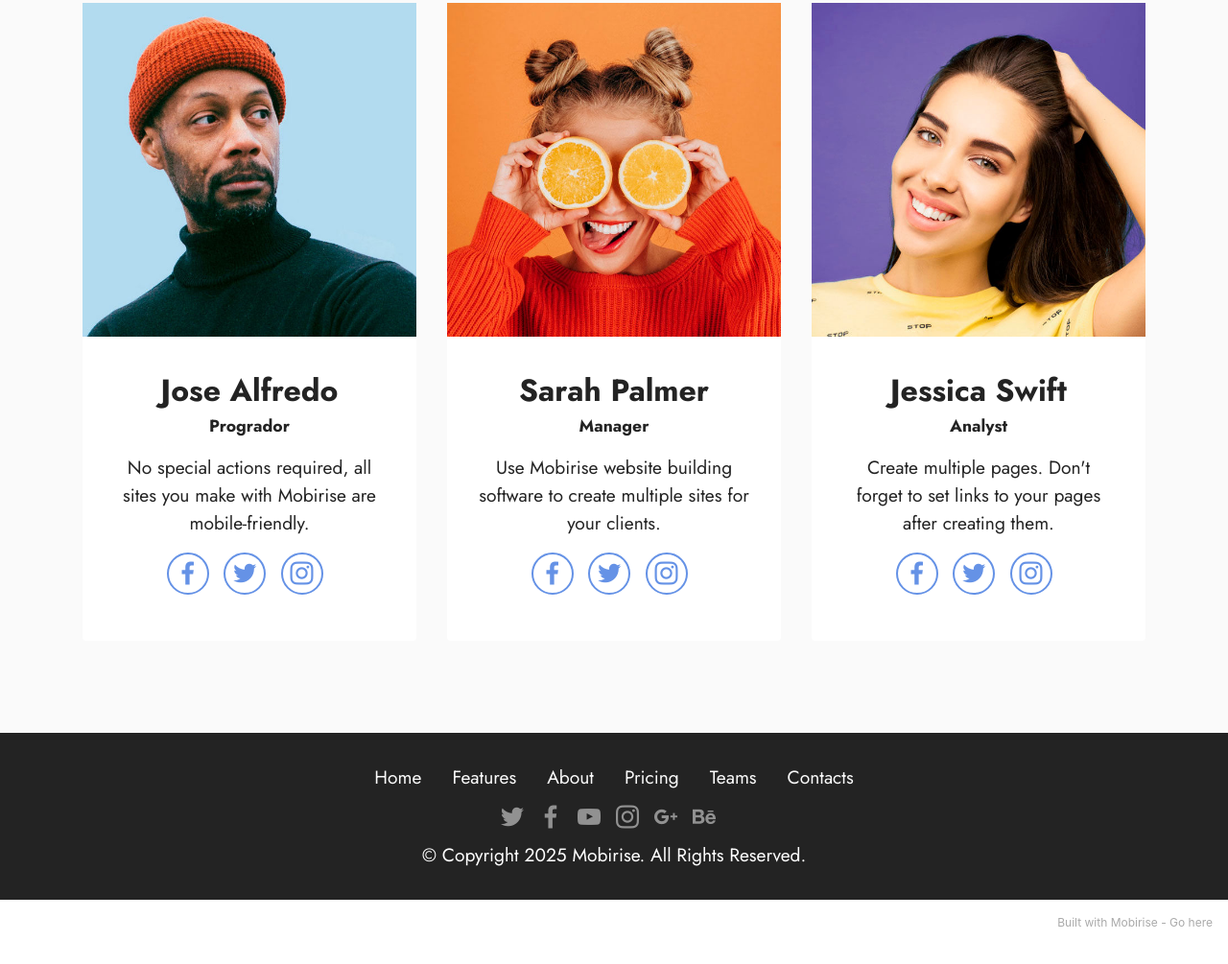
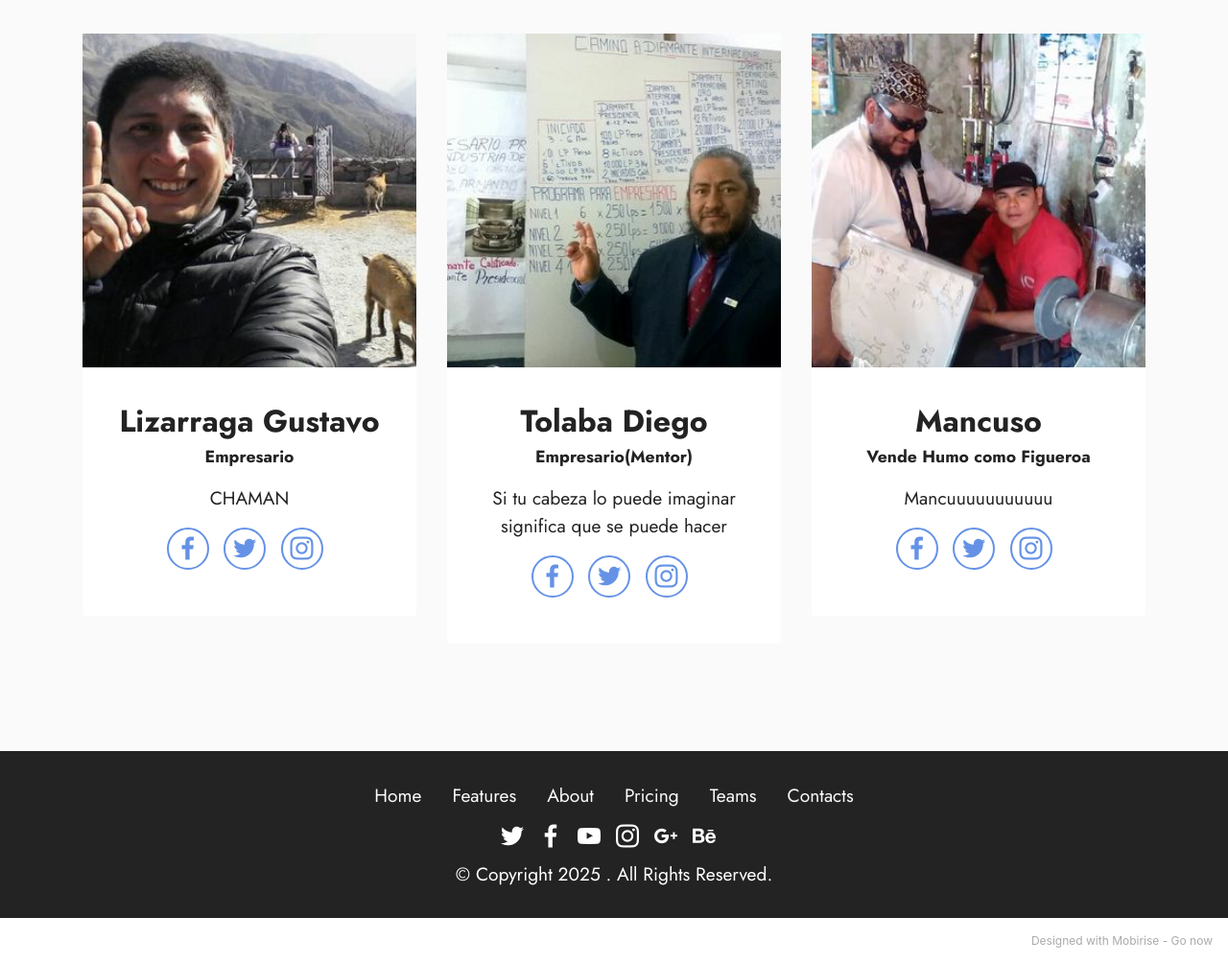
Before and after one commit to AnaBruno2/ComidasRapidas, a plain HTML site: page page2.html in a window 1280 px wide. Shown: the part 178-1183 px from the top of the page at 96% size. Drawn offline with Linux system fonts and the light colour scheme; files whose address does not match are found by name.

Commit message:
Cambios para chaman

```diff
--- a/assets/images/hashes.json
+++ b/assets/images/hashes.json
@@ -1 +1 @@
-{"/LXNxHyefuUajKQCIrN2Iw==":"mbr-1920x1440.png","krQhURdpyHRwvSiCTAYepw==":"mbr-1256x838.jpg","bPea1FME58YDxZkUmaJRcw==":"mbr-596x397.jpg","wyZaTgR8X9VGejiCPXwvXw==":"mbr-1-596x397.jpg","Vc1xUkFyLcAR9N+01/9SPw==":"mbr-596x398.jpg","uFw90vyzVZ5gYQmyUIRbrQ==":"mbr-2-596x397.jpg","BbnwYTQ/mwRikIuzWrx5wQ==":"mbr-3-596x397.jpg","yj65sRuI116jFLEwblFzpQ==":"mbr-4-596x397.jpg","5oPK1SFHulevFYkrYKzJZA==":"mbr-596x447.jpg","avvqA70996b1K9wVBqlPyw==":"mbr-596x401.jpg","KonTLiEUyrslutBRFAYAsQ==":"mbr-596x401.jpeg","pOu5RVJOYUVtoRmCFCuY7Q==":"mbr-1920x1280.jpg","yhM3E1ZFr8dF18pJX8fqCw==":"mbr-1256x837.jpg","w83uDO7df7KKhPdDldUGYg==":"mbr-1-1920x1280.jpg","7+IaZveUPgj7KRGNlBTXbw==":"mbr-816x544.jpg","tCpP3Zby51T46L6MmgZSgA==":"mbr-1-816x544.jpg","lwgOQaWOCTYj+S01nb8m8g==":"mbr-816x524.jpg","8cRf2rMsVHRj++7zzvhg6w==":"mbr-198x198.jpg","hvxIYJbHmr3+Fqg1rCxUZQ==":"mbr-1256x829.jpg","RUVnwDy0zR9/Gsxt7Ohqjw==":"jugo-de-pelon.jpg","qiGe9f6rmmdtmqNKbozG5A==":"jugo-de-pelon.jpeg","y2NUcYl4760uZtsH9wQcxQ==":"sopa-de-mani.jpg"}
+{"/LXNxHyefuUajKQCIrN2Iw==":"mbr-1920x1440.png","krQhURdpyHRwvSiCTAYepw==":"mbr-1256x838.jpg","bPea1FME58YDxZkUmaJRcw==":"mbr-596x397.jpg","wyZaTgR8X9VGejiCPXwvXw==":"mbr-1-596x397.jpg","Vc1xUkFyLcAR9N+01/9SPw==":"mbr-596x398.jpg","uFw90vyzVZ5gYQmyUIRbrQ==":"mbr-2-596x397.jpg","BbnwYTQ/mwRikIuzWrx5wQ==":"mbr-3-596x397.jpg","yj65sRuI116jFLEwblFzpQ==":"mbr-4-596x397.jpg","5oPK1SFHulevFYkrYKzJZA==":"mbr-596x447.jpg","avvqA70996b1K9wVBqlPyw==":"mbr-596x401.jpg","KonTLiEUyrslutBRFAYAsQ==":"mbr-596x401.jpeg","pOu5RVJOYUVtoRmCFCuY7Q==":"mbr-1920x1280.jpg","yhM3E1ZFr8dF18pJX8fqCw==":"mbr-1256x837.jpg","w83uDO7df7KKhPdDldUGYg==":"mbr-1-1920x1280.jpg","7+IaZveUPgj7KRGNlBTXbw==":"mbr-816x544.jpg","tCpP3Zby51T46L6MmgZSgA==":"mbr-1-816x544.jpg","lwgOQaWOCTYj+S01nb8m8g==":"mbr-816x524.jpg","8cRf2rMsVHRj++7zzvhg6w==":"mbr-198x198.jpg","hvxIYJbHmr3+Fqg1rCxUZQ==":"mbr-1256x829.jpg","RUVnwDy0zR9/Gsxt7Ohqjw==":"jugo-de-pelon.jpg","qiGe9f6rmmdtmqNKbozG5A==":"jugo-de-pelon.jpeg","y2NUcYl4760uZtsH9wQcxQ==":"sopa-de-mani.jpg","XSi1vHZCqbxwYFxc2fwWpg==":"costeleta-con-papas.jpg","/uDETbTiLtRgkBNb8dwbQA==":"sopa-de-mani.jpeg","qM+w3zCfgfYWeCjWIM1opw==":"costeleta-con-papas.jpeg","mlAvWeoh+TdiaatyrHvJxA==":"costeleta-con-papas-1.jpg","lsblebhCMQcE96r+DEetqQ==":"costeleta2.jpg","MJ45PECcgx/Q2WnO/kp6og==":"chamn.jpg","PT4zXoHhYP0DW7l4n/aGjQ==":"tolaba.jpg","vUe599NHgh8cubQeAxjCqQ==":"mancu.jpg"}
--- a/assets/mobirise/css/mbr-additional.css
+++ b/assets/mobirise/css/mbr-additional.css
@@ -918,6 +918,11 @@ a {
 .cid-sFCw1qGFAI .navbar.collapsed.opened .dropdown-menu {
   top: 0;
 }
+@media (min-width: 992px) {
+  .cid-sFCw1qGFAI .navbar.collapsed.opened:not(.navbar-short) .navbar-collapse {
+    max-height: calc(98.5vh - 3rem);
+  }
+}
 .cid-sFCw1qGFAI .navbar.collapsed .dropdown-menu .dropdown-submenu {
   left: 0 !important;
 }
@@ -1381,6 +1386,11 @@ a {
 .cid-sFCw1qGFAI .navbar.collapsed.opened .dropdown-menu {
   top: 0;
 }
+@media (min-width: 992px) {
+  .cid-sFCw1qGFAI .navbar.collapsed.opened:not(.navbar-short) .navbar-collapse {
+    max-height: calc(98.5vh - 3rem);
+  }
+}
 .cid-sFCw1qGFAI .navbar.collapsed .dropdown-menu .dropdown-submenu {
   left: 0 !important;
 }
@@ -1818,6 +1828,11 @@ a {
 .cid-sFCw1qGFAI .navbar.collapsed.opened .dropdown-menu {
   top: 0;
 }
+@media (min-width: 992px) {
+  .cid-sFCw1qGFAI .navbar.collapsed.opened:not(.navbar-short) .navbar-collapse {
+    max-height: calc(98.5vh - 3rem);
+  }
+}
 .cid-sFCw1qGFAI .navbar.collapsed .dropdown-menu .dropdown-submenu {
   left: 0 !important;
 }
@@ -2036,8 +2051,8 @@ a {
   }
 }
 .cid-sNUCb405JZ {
-  padding-top: 6rem;
-  padding-bottom: 6rem;
+  padding-top: 8rem;
+  padding-bottom: 7rem;
   background: #fafafa;
 }
 .cid-sNUCb405JZ .team-card {
--- a/page2.html
+++ b/page2.html
@@ -33,7 +33,11 @@
     <nav class="navbar navbar-dropdown navbar-expand-lg">
         <div class="container">
             <div class="navbar-brand">
+                <span class="navbar-logo">
 
+                        <img src="assets/images/logo.png" alt="" style="height: 3rem;">
+
+                </span>
                 <span class="navbar-caption-wrap"><a class="navbar-caption text-success display-5" href="https://mobiri.se">&nbsp;Comidas Rapidas</a></span>
             </div>
             <button class="navbar-toggler" type="button" data-toggle="collapse" data-bs-toggle="collapse" data-target="#navbarSupportedContent" data-bs-target="#navbarSupportedContent" aria-controls="navbarNavAltMarkup" aria-expanded="false" aria-label="Toggle navigation">
@@ -62,37 +66,32 @@
     <div class="container">
         <div class="row justify-content-center">
             <div class="col-12">
-                <h3 class="mbr-section-title mbr-fonts-style align-center mb-4 display-2">
-                    <strong>Our team</strong>
-                </h3>
+                <h3 class="mbr-section-title mbr-fonts-style align-center mb-4 display-2">WOOOO CHAMAN</h3>
 
             </div>
             <div class="col-sm-6 col-lg-4">
                 <div class="card-wrap">
                     <div class="image-wrap">
-                        <img src="assets/images/team1.jpg">
+                        <img src="assets/images/chamn.jpg" alt="">
                     </div>
                     <div class="content-wrap">
-                        <h5 class="mbr-section-title card-title mbr-fonts-style align-center m-0 display-5"><strong>Jose Alfredo</strong></h5>
-                        <h6 class="mbr-role mbr-fonts-style align-center mb-3 display-4">
-                            <strong>Progrador</strong></h6>
-                        <p class="card-text mbr-fonts-style align-center display-7">
-                            No special actions required, all sites you make with Mobirise are mobile-friendly.
-                        </p>
+                        <h5 class="mbr-section-title card-title mbr-fonts-style align-center m-0 display-5"><strong>Lizarraga Gustavo</strong></h5>
+                        <h6 class="mbr-role mbr-fonts-style align-center mb-3 display-4"><strong>Empresario</strong></h6>
+                        <p class="card-text mbr-fonts-style align-center display-7">CHAMAN</p>
                         <div class="social-row display-7">
                             <div class="soc-item">
-                                <a href="https://www.facebook.com/Mobirise/" target="_blank">
-                                    <span class="mbr-iconfont socicon socicon-facebook"></span>
+                                <a href="https://www.facebook.com/gustavoalejandro.lizarraga.3" target="_blank">
+                                    <span class="mbr-iconfont socicon-facebook socicon"></span>
                                 </a>
                             </div>
                             <div class="soc-item">
-                                <a href="https://twitter.com/mobirise" target="_blank">
-                                    <span class="mbr-iconfont socicon socicon-twitter"></span>
+                                <a href="https://www.facebook.com/gustavoalejandro.lizarraga.3" target="_blank">
+                                    <span class="mbr-iconfont socicon-twitter socicon"></span>
                                 </a>
                             </div>
                             <div class="soc-item">
-                                <a href="https://instagram.com/mobirise" target="_blank">
-                                    <span class="mbr-iconfont socicon socicon-instagram"></span>
+                                <a href="https://www.facebook.com/gustavoalejandro.lizarraga.3" target="_blank">
+                                    <span class="mbr-iconfont socicon-instagram socicon"></span>
                                 </a>
                             </div>
 
@@ -106,33 +105,27 @@
             <div class="col-sm-6 col-lg-4">
                 <div class="card-wrap">
                     <div class="image-wrap">
-                        <img src="assets/images/team2.jpg">
+                        <img src="assets/images/tolaba.jpg" alt="">
                     </div>
                     <div class="content-wrap">
-                        <h5 class="mbr-section-title card-title mbr-fonts-style align-center m-0 display-5">
-                            <strong>Sarah Palmer</strong>
-                        </h5>
-                        <h6 class="mbr-role mbr-fonts-style align-center mb-3 display-4">
-                            <strong>Manager</strong>
-                        </h6>
-                        <p class="card-text mbr-fonts-style align-center display-7">
-                            Use Mobirise website building software to create multiple sites for your clients.
-                        </p>
+                        <h5 class="mbr-section-title card-title mbr-fonts-style align-center m-0 display-5"><strong>Tolaba Diego</strong></h5>
+                        <h6 class="mbr-role mbr-fonts-style align-center mb-3 display-4"><strong>Empresario(Mentor)</strong></h6>
+                        <p class="card-text mbr-fonts-style align-center display-7">Si tu cabeza lo puede imaginar significa que se puede hacer</p>
                         <div class="social-row display-7">
                             <div class="soc-item">
-                                <a href="https://www.facebook.com/Mobirise/" target="_blank">
-                                    <span class="mbr-iconfont socicon socicon-facebook"></span>
-                                </a>
+
+                                    <a href="https://www.facebook.com/diegoarmando.tolaba.7"><span class="mbr-iconfont socicon-facebook socicon"></span></a>
+
                             </div>
                             <div class="soc-item">
-                                <a href="https://twitter.com/mobirise" target="_blank">
-                                    <span class="mbr-iconfont socicon socicon-twitter"></span>
-                                </a>
+
+                                    <span class="mbr-iconfont socicon-twitter socicon"></span>
+
                             </div>
                             <div class="soc-item">
-                                <a href="https://instagram.com/mobirise" target="_blank">
-                                    <span class="mbr-iconfont socicon socicon-instagram"></span>
-                                </a>
+
+                                    <span class="mbr-iconfont socicon-instagram socicon"></span>
+
                             </div>
 
 
@@ -145,33 +138,27 @@
             <div class="col-sm-6 col-lg-4">
                 <div class="card-wrap">
                     <div class="image-wrap">
-                        <img src="assets/images/team3.jpg">
+                        <img src="assets/images/mancu.jpg" alt="">
                     </div>
                     <div class="content-wrap">
-                        <h5 class="mbr-section-title card-title mbr-fonts-style align-center m-0 display-5">
-                            <strong>Jessica Swift</strong>
-                        </h5>
-                        <h6 class="mbr-role mbr-fonts-style align-center mb-3 display-4">
-                            <strong>Analyst</strong>
-                        </h6>
-                        <p class="card-text mbr-fonts-style align-center display-7">
-                            Create multiple pages. Don't forget to set links to your pages after creating them.
-                        </p>
+                        <h5 class="mbr-section-title card-title mbr-fonts-style align-center m-0 display-5"><strong>Mancuso</strong></h5>
+                        <h6 class="mbr-role mbr-fonts-style align-center mb-3 display-4"><strong>Vende Humo como Figueroa</strong></h6>
+                        <p class="card-text mbr-fonts-style align-center display-7">Mancuuuuuuuuuuu</p>
                         <div class="social-row display-7">
                             <div class="soc-item">
-                                <a href="https://www.facebook.com/Mobirise/" target="_blank">
-                                    <span class="mbr-iconfont socicon socicon-facebook"></span>
-                                </a>
+
+                                    <span class="mbr-iconfont socicon-facebook socicon"></span>
+
                             </div>
                             <div class="soc-item">
-                                <a href="https://twitter.com/mobirise" target="_blank">
-                                    <span class="mbr-iconfont socicon socicon-twitter"></span>
-                                </a>
+
+                                    <span class="mbr-iconfont socicon-twitter socicon"></span>
+
                             </div>
                             <div class="soc-item">
-                                <a href="https://instagram.com/mobirise" target="_blank">
-                                    <span class="mbr-iconfont socicon socicon-instagram"></span>
-                                </a>
+
+                                    <span class="mbr-iconfont socicon-instagram socicon"></span>
+
                             </div>
 
 
@@ -212,39 +199,39 @@
 
 
                 <div class="soc-item">
-                        <a href="https://twitter.com/mobirise" target="_blank">
-                            <span class="socicon-twitter socicon mbr-iconfont mbr-iconfont-social"></span>
-                        </a>
+
+                            <span class="mbr-iconfont mbr-iconfont-social socicon-twitter socicon"></span>
+
                     </div><div class="soc-item">
-                        <a href="https://www.facebook.com/pages/Mobirise/1616226671953247" target="_blank">
-                            <span class="socicon-facebook socicon mbr-iconfont mbr-iconfont-social"></span>
-                        </a>
+
+                            <span class="mbr-iconfont mbr-iconfont-social socicon-facebook socicon"></span>
+
                     </div><div class="soc-item">
-                        <a href="https://www.youtube.com/c/mobirise" target="_blank">
-                            <span class="socicon-youtube socicon mbr-iconfont mbr-iconfont-social"></span>
-                        </a>
+
+                            <span class="mbr-iconfont mbr-iconfont-social socicon-youtube socicon"></span>
+
                     </div><div class="soc-item">
-                        <a href="https://instagram.com/mobirise" target="_blank">
-                            <span class="socicon-instagram socicon mbr-iconfont mbr-iconfont-social"></span>
-                        </a>
+
+                            <span class="mbr-iconfont mbr-iconfont-social socicon-instagram socicon"></span>
+
                     </div><div class="soc-item">
-                        <a href="https://plus.google.com/u/0/+Mobirise" target="_blank">
-                            <span class="socicon-googleplus socicon mbr-iconfont mbr-iconfont-social"></span>
-                        </a>
+
+                            <span class="mbr-iconfont mbr-iconfont-social socicon-googleplus socicon"></span>
+
                     </div><div class="soc-item">
-                        <a href="https://www.behance.net/Mobirise" target="_blank">
-                            <span class="socicon-behance socicon mbr-iconfont mbr-iconfont-social"></span>
-                        </a>
+
+                            <span class="mbr-iconfont mbr-iconfont-social socicon-behance socicon"></span>
+
                     </div></div>
             </div>
             <div class="row row-copirayt">
                 <p class="mbr-text mb-0 mbr-fonts-style mbr-white align-center display-7">
-                    © Copyright 2025 Mobirise. All Rights Reserved.
+                    © Copyright 2025 . All Rights Reserved.
                 </p>
             </div>
         </div>
     </div>
-</section><section style="background-color: #fff; font-family: -apple-system, BlinkMacSystemFont, 'Segoe UI', 'Roboto', 'Helvetica Neue', Arial, sans-serif; color:#aaa; font-size:12px; padding: 0; align-items: center; display: flex;"><a href="https://mobirise.site/q" style="flex: 1 1; height: 3rem; padding-left: 1rem;"></a><p style="flex: 0 0 auto; margin:0; padding-right:1rem;">Built with Mobirise - <a href="https://mobirise.site/l" style="color:#aaa;">Go here</a></p></section><script src="assets/bootstrap/js/bootstrap.bundle.min.js"></script>  <script src="assets/smoothscroll/smooth-scroll.js"></script>  <script src="assets/ytplayer/index.js"></script>  <script src="assets/dropdown/js/navbar-dropdown.js"></script>  <script src="assets/theme/js/script.js"></script>
+</section><section style="background-color: #fff; font-family: -apple-system, BlinkMacSystemFont, 'Segoe UI', 'Roboto', 'Helvetica Neue', Arial, sans-serif; color:#aaa; font-size:12px; padding: 0; align-items: center; display: flex;"><a href="https://mobirise.site/g" style="flex: 1 1; height: 3rem; padding-left: 1rem;"></a><p style="flex: 0 0 auto; margin:0; padding-right:1rem;">Designed with Mobirise - <a href="https://mobirise.site/k" style="color:#aaa;">Go now</a></p></section><script src="assets/bootstrap/js/bootstrap.bundle.min.js"></script>  <script src="assets/smoothscroll/smooth-scroll.js"></script>  <script src="assets/ytplayer/index.js"></script>  <script src="assets/dropdown/js/navbar-dropdown.js"></script>  <script src="assets/theme/js/script.js"></script>
 
 
 </body>
```
Also changed, not shown: index.html (+31 -27 lines), page1.html (+25 -21 lines), assets/images/chamn.jpg (added), assets/images/costeleta2.jpg (added), assets/images/jugo-de-pelon.jpg (added), assets/images/mancu.jpg (added), assets/images/tolaba.jpg (added), 1 other file.
